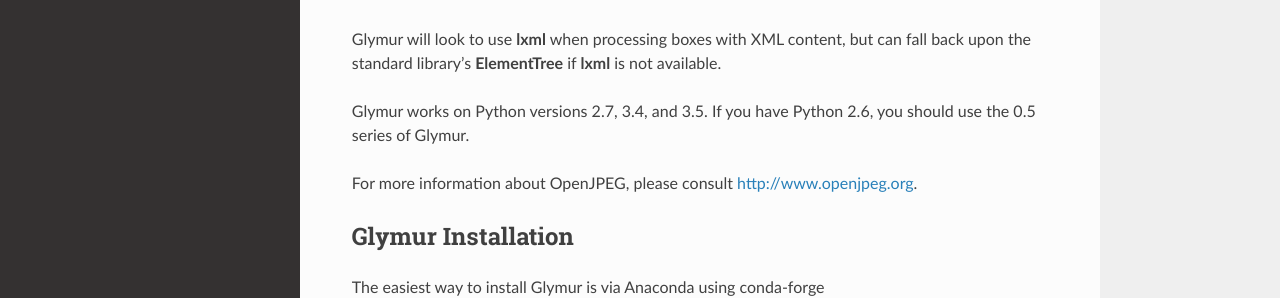
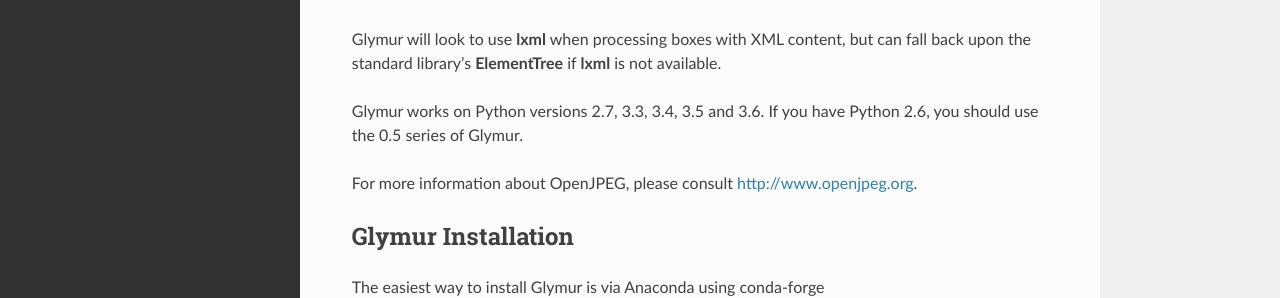
Before and after one commit to quintusdias/glymur, a Sphinx documentation site: the page built from docs/source/introduction.rst, in a window 1280 px wide and 1179 px high. Shown: the part 372-670 px from the top of the window. Built offline with Sphinx 7.4.7 and the Read the Docs theme 2.0.0, drawn with Linux system fonts in a browser that asks for light colours.

Commit message:
Qualified on 3.6
Also add 3.3 back into list of supported python versions since we are
testing it in travis-ci.

Closes-Issue: #410

```diff
--- a/docs/source/introduction.rst
+++ b/docs/source/introduction.rst
@@ -17,7 +17,7 @@
 fall back upon the standard library's **ElementTree** if **lxml** is not
 available.
 
-Glymur works on Python versions 2.7, 3.4, and 3.5.  If you have Python
+Glymur works on Python versions 2.7, 3.3, 3.4, 3.5 and 3.6.  If you have Python
 2.6, you should use the 0.5 series of Glymur.
 
 For more information about OpenJPEG, please consult http://www.openjpeg.org.
--- a/setup.py
+++ b/setup.py
@@ -30,8 +30,10 @@
 
 clssfrs = ["Programming Language :: Python",
            "Programming Language :: Python :: 2.7",
+           "Programming Language :: Python :: 3.3",
            "Programming Language :: Python :: 3.4",
            "Programming Language :: Python :: 3.5",
+           "Programming Language :: Python :: 3.6",
            "Programming Language :: Python :: Implementation :: CPython",
            "License :: OSI Approved :: MIT License",
            "Development Status :: 5 - Production/Stable",
```
